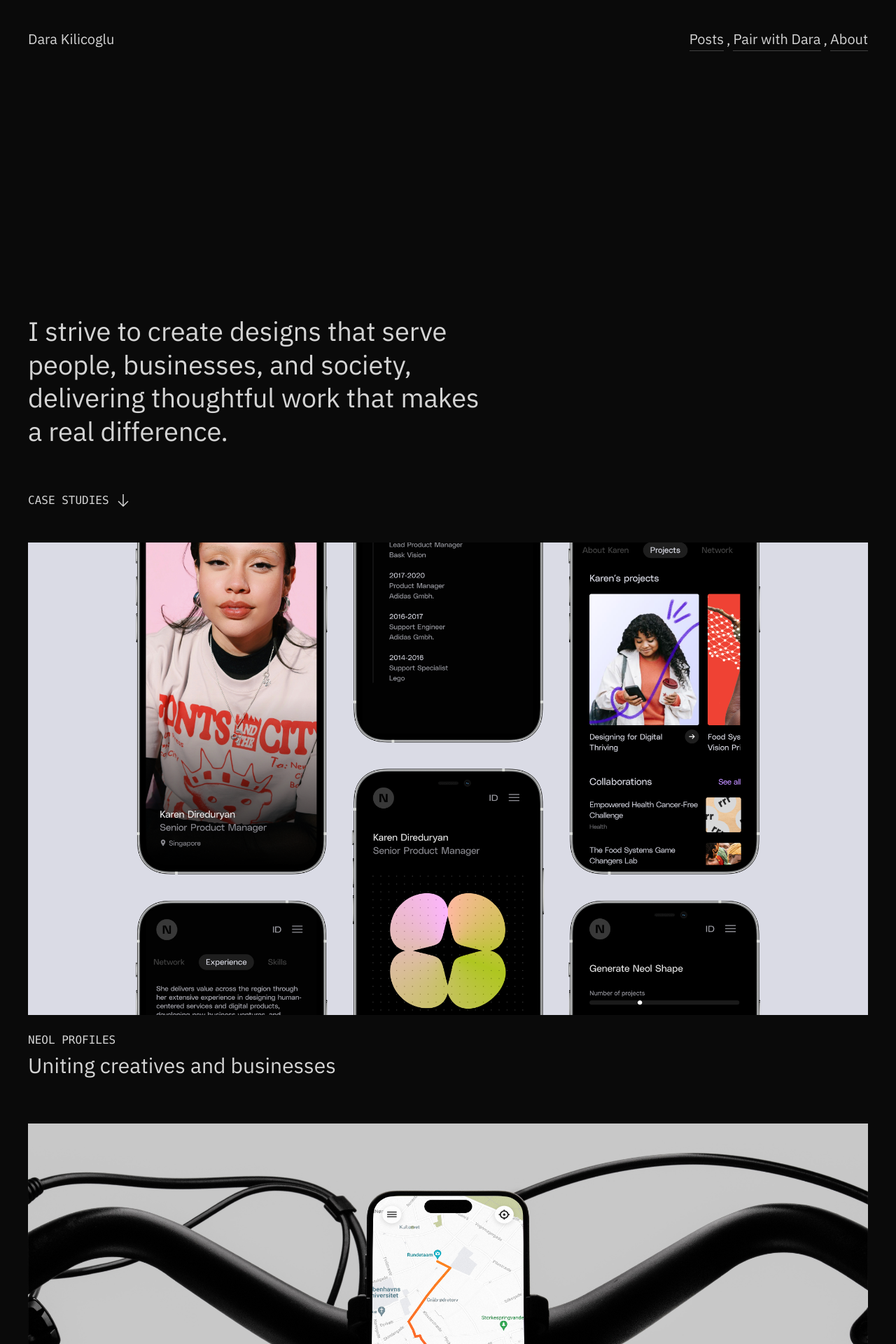
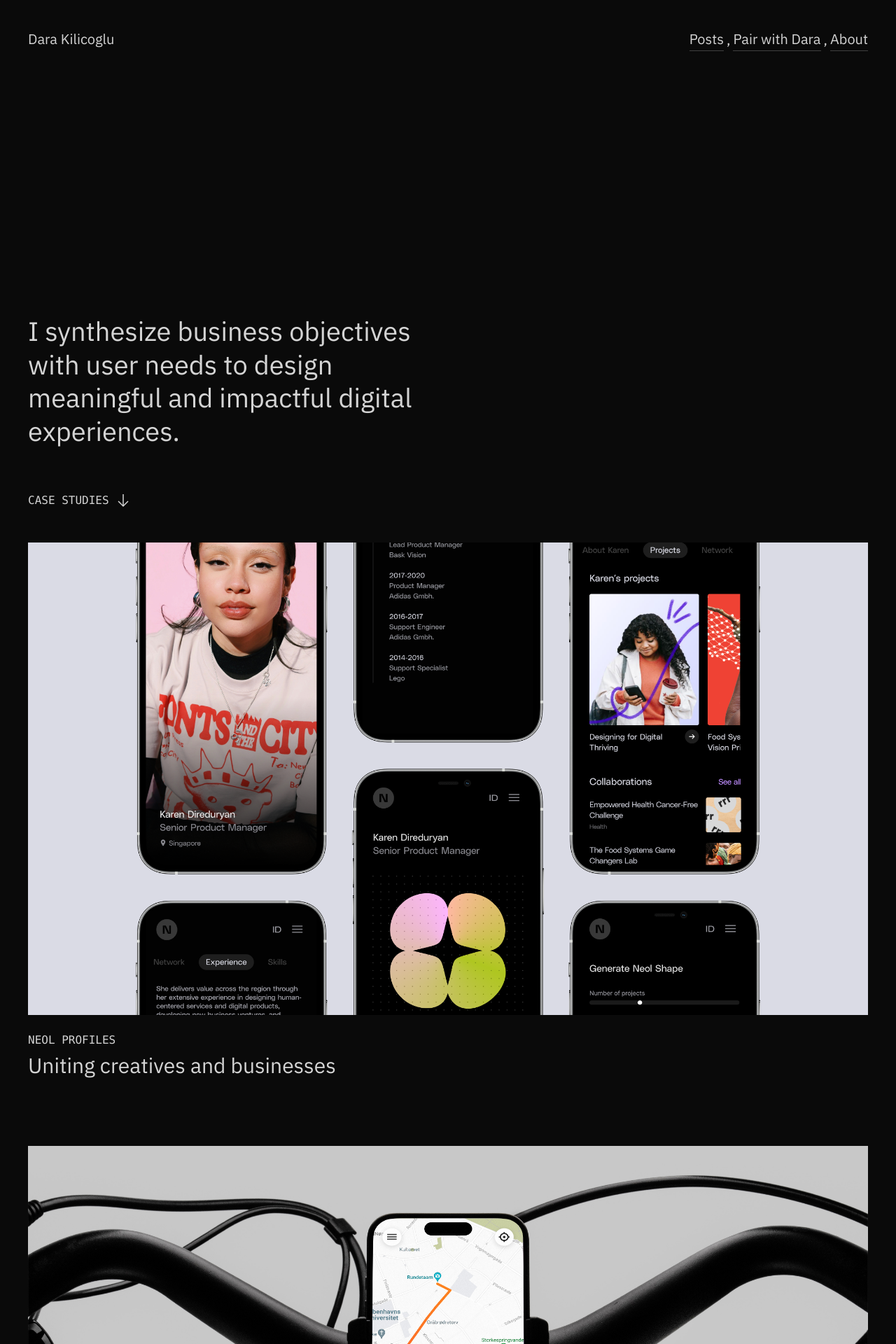
Before and after one commit to dara/darakilicoglu.com, a Jekyll site: the page built from index.html, in a window 1280 px wide. Shown: the top 1920 px of the page at 70% size. Built offline with Jekyll 4.4.1, drawn with Linux system fonts in a browser that asks for light colours.

Commit message:
Change intro text + change spacings

```diff
--- a/_includes/case_studies.html
+++ b/_includes/case_studies.html
@@ -1,4 +1,4 @@
-<div class="space-y-8 md:space-y-16">
+<div class="space-y-10 md:space-y-24">
     {% assign sorted_case_studies = site.case_studies | sort: "order" %}
     {% for case_study in sorted_case_studies %}
         <article>
--- a/assets/css/main.css
+++ b/assets/css/main.css
@@ -670,7 +670,7 @@ nav a {
 
 @media (min-width: 768px) {
   .title-1 {
-    max-width: 17em;
+    max-width: 16em;
   }
 }
 
@@ -1310,6 +1310,18 @@ nav a {
     margin-bottom: calc(4rem * var(--tw-space-y-reverse));
   }
 
+  .md\:space-y-20 > :not([hidden]) ~ :not([hidden]) {
+    --tw-space-y-reverse: 0;
+    margin-top: calc(5rem * calc(1 - var(--tw-space-y-reverse)));
+    margin-bottom: calc(5rem * var(--tw-space-y-reverse));
+  }
+
+  .md\:space-y-24 > :not([hidden]) ~ :not([hidden]) {
+    --tw-space-y-reverse: 0;
+    margin-top: calc(6rem * calc(1 - var(--tw-space-y-reverse)));
+    margin-bottom: calc(6rem * var(--tw-space-y-reverse));
+  }
+
   .md\:bg-transparent {
     background-color: transparent;
   }
--- a/assets/css/main.tailwind.css
+++ b/assets/css/main.tailwind.css
@@ -31,7 +31,7 @@
 
   .title-1 {
     @apply text-[26px] md:text-[38px];
-    @apply max-w-[12em] md:max-w-[17em];
+    @apply max-w-[12em] md:max-w-[16em];
     line-height: 1.25;
   }
 
--- a/index.html
+++ b/index.html
@@ -5,7 +5,7 @@ layout: default
 {% include header.html %}
 
 <div class="intro h-[67vh] md:h-[70vh] flex items-end pb-10 md:pb-16">
-    <h2 class="title-1 text-neutral-300">I strive to create designs that serve people, businesses, and society, delivering thoughtful work that makes a real difference.</h2>
+    <h2 class="title-1 text-neutral-300">I synthesize business objectives with user needs to design meaningful and impactful digital experiences.</h2>
 </div>
 
 <p class="hidden md:flex items-center gap-2 mb-12 title-mono">
```
